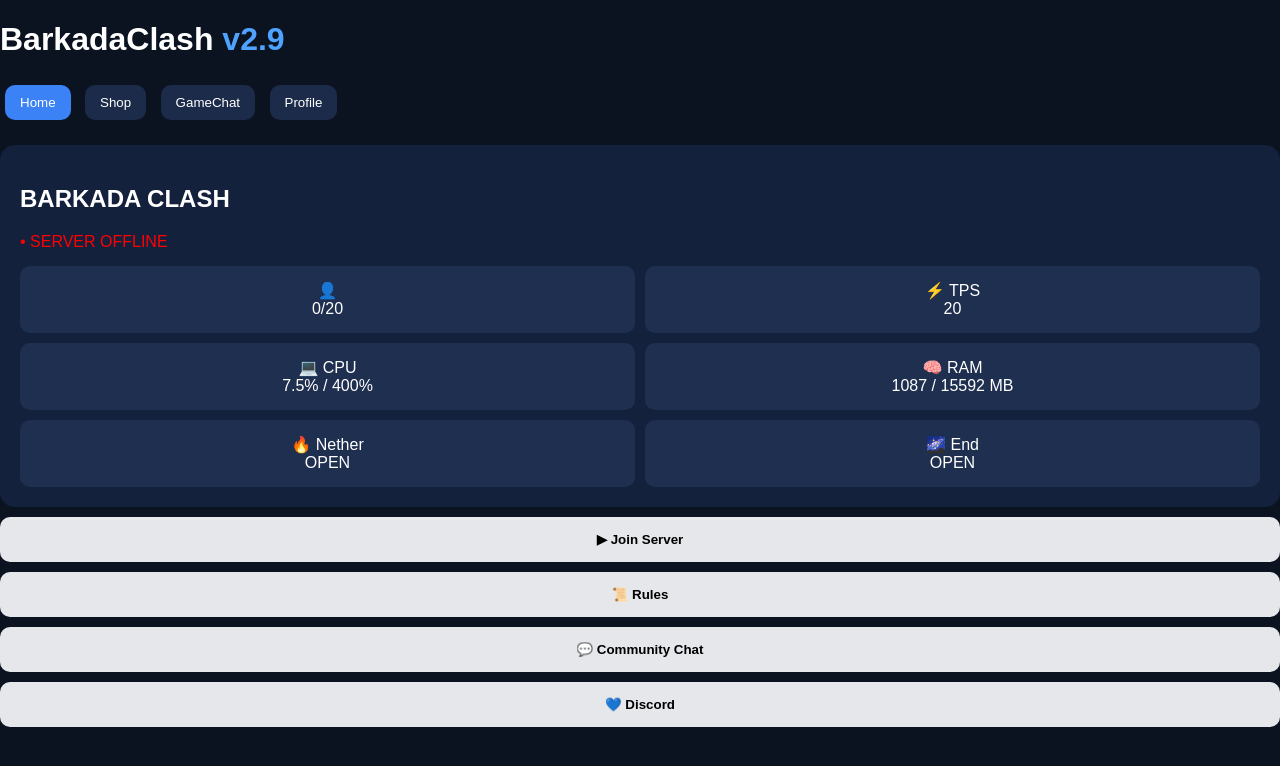
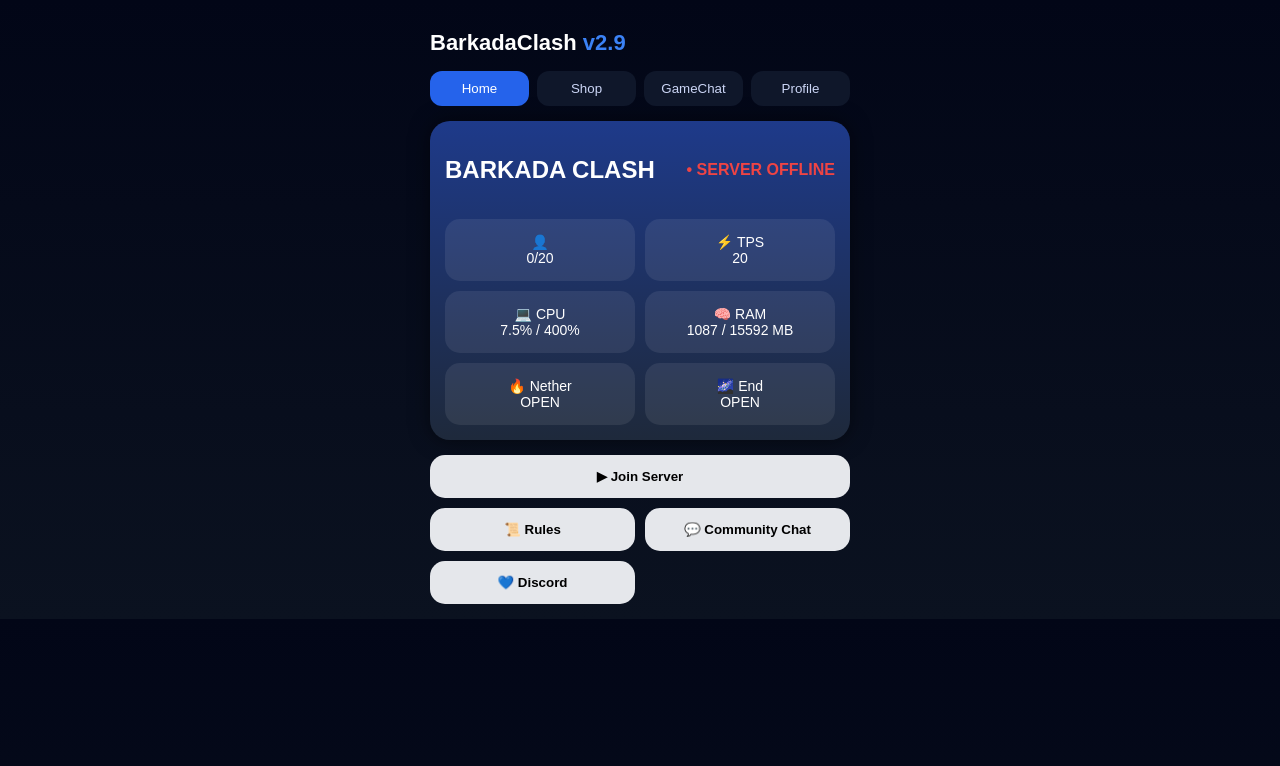
Before and after one commit to jaylordlapena107-ops/BarkadaCraftSmp, a plain HTML site: page home.html in a window 1280 px wide. Drawn offline with Linux system fonts and the light colour scheme.

Commit message:
Update style.css

```diff
--- a/style.css
+++ b/style.css
@@ -1,42 +1,69 @@
 body {
-  font-family: Arial;
-  background: #0b1220;
+  margin: 0;
+  font-family: Arial, sans-serif;
+  background: linear-gradient(to bottom, #020617, #0b1220);
   color: white;
-  margin: 0;
+  display: flex;
+  justify-content: center;
 }
 
-.container {
-  padding: 20px;
+/* FIXED WIDTH PARA PARANG APP */
+.wrapper {
+  width: 100%;
+  max-width: 420px;
+  padding: 15px;
 }
 
+/* TITLE */
+h1 {
+  font-size: 22px;
+}
 h1 span {
-  color: #4da3ff;
+  color: #3b82f6;
+}
+
+/* NAVIGATION */
+.nav {
+  display: flex;
+  gap: 8px;
+  margin: 15px 0;
 }
 
 .nav button {
-  padding: 10px 15px;
-  margin: 5px;
-  border-radius: 10px;
+  flex: 1;
+  padding: 10px;
+  border-radius: 12px;
   border: none;
-  background: #1c2b4a;
+  background: #0f172a;
+  color: #cbd5f5;
+}
+
+.nav .active {
+  background: #2563eb;
   color: white;
 }
 
-.nav .active {
-  background: #3b82f6;
+/* CARD */
+.card {
+  background: linear-gradient(to bottom, #1e3a8a, #1e293b);
+  padding: 15px;
+  border-radius: 20px;
+  box-shadow: 0 0 20px rgba(0,0,0,0.5);
 }
 
-.card {
-  background: #14213d;
-  padding: 20px;
-  border-radius: 15px;
-  margin-top: 20px;
+/* HEADER */
+.card-header {
+  display: flex;
+  justify-content: space-between;
+  align-items: center;
 }
 
 .offline {
-  color: red;
+  color: #ef4444;
+  font-weight: bold;
 }
 
+/* GRID */
 .grid {
   display: grid;
   grid-template-columns: repeat(2, 1fr);
@@ -44,20 +71,33 @@ h1 span {
   margin-top: 15px;
 }
 
+/* BOX */
 .box {
-  background: #1f2f50;
+  background: rgba(255,255,255,0.08);
   padding: 15px;
-  border-radius: 10px;
+  border-radius: 15px;
   text-align: center;
+  font-size: 14px;
+}
+
+/* BUTTONS */
+.buttons {
+  margin-top: 15px;
+  display: grid;
+  grid-template-columns: 1fr 1fr;
+  gap: 10px;
 }
 
 .buttons button {
-  width: 100%;
-  margin-top: 10px;
-  padding: 15px;
-  border-radius: 10px;
+  padding: 14px;
+  border-radius: 15px;
   border: none;
   background: #e5e7eb;
   color: black;
   font-weight: bold;
 }
+
+/* FULL WIDTH BUTTON (OPTIONAL) */
+.buttons button:first-child {
+  grid-column: span 2;
+}
```
